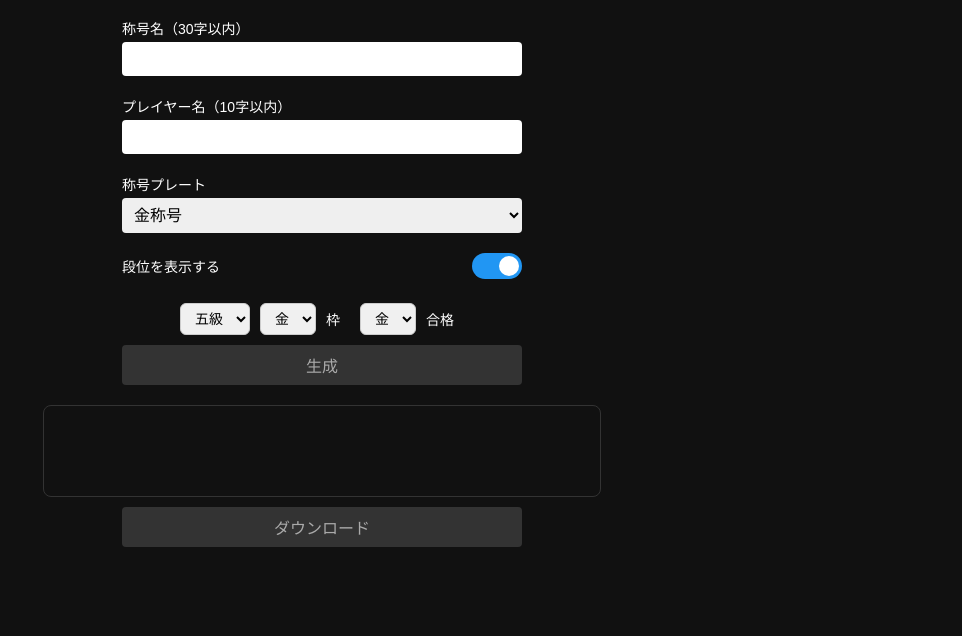
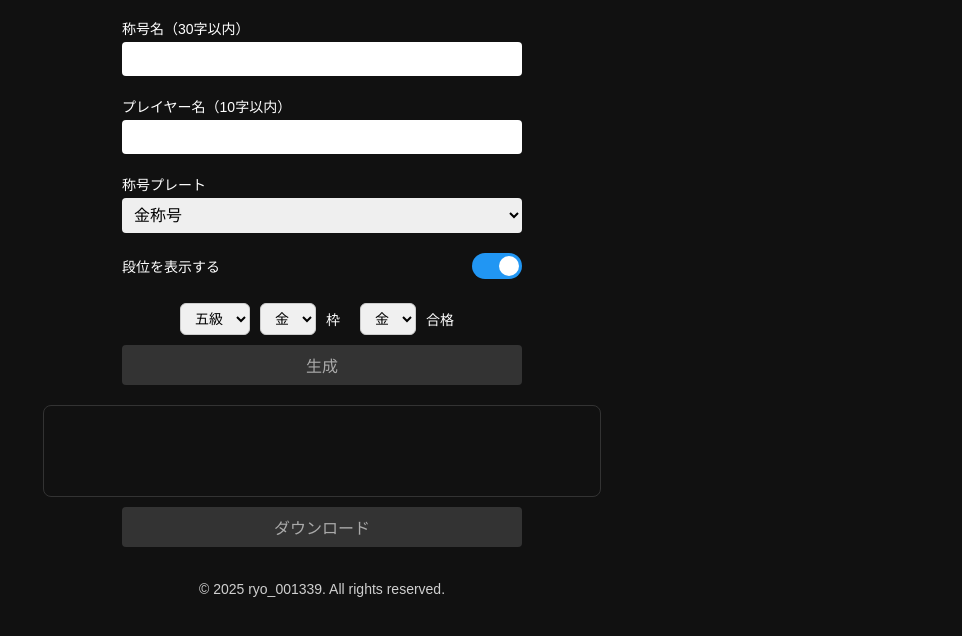
Before and after one commit to VEDA00133912/TitleMaker, a plain HTML site: page index.html in a window 1280 px wide. Shown: the part 72-708 px from the top of the page, without its empty margins (318-1280 px from the left). Drawn offline with Linux system fonts and the light colour scheme; a web font is replaced by a local one.

Commit message:
フッターの追加、デウス・エクス・マキナの切り抜き修正

```diff
--- a/index.html
+++ b/index.html
@@ -7,6 +7,7 @@
     <meta name="description" content="太鼓の達人の称号メーカーです:drum:">
     <meta name="keywords" content="太鼓の達人,称号,称号メーカー,ジェネレーター">
     <meta name="author" content="りょう">
+    <meta name="theme-color" content="#f34728">
     <link rel="icon" href="./images/meta/favicon.png" type="image/png"/>
     <link rel="apple-touch-icon" href="/apple-touch-icon.png" />
     <meta property="og:title" content="太鼓の達人 称号メーカー">
@@ -118,7 +119,9 @@
 
   <canvas id="canvas" width="556" height="90"></canvas>
   <button id="downloadButton">ダウンロード</button>
-
+<footer>
+<p>&copy; 2025 ryo_001339. All rights reserved.</p>
+</footer>
   <script src="script.js"></script>
 </body>
 </html>
--- a/style.css
+++ b/style.css
@@ -285,3 +285,12 @@ input:checked + .slider:before {
     right: 20px;
   }
 }
+
+footer {
+  margin-top: auto;
+  padding: 20px;
+  text-align: center;
+  color: white;
+  font-size: 14px;
+  opacity: 0.8;
+}
```
Also changed, not shown: images/plate/no-dan/dem.png.
